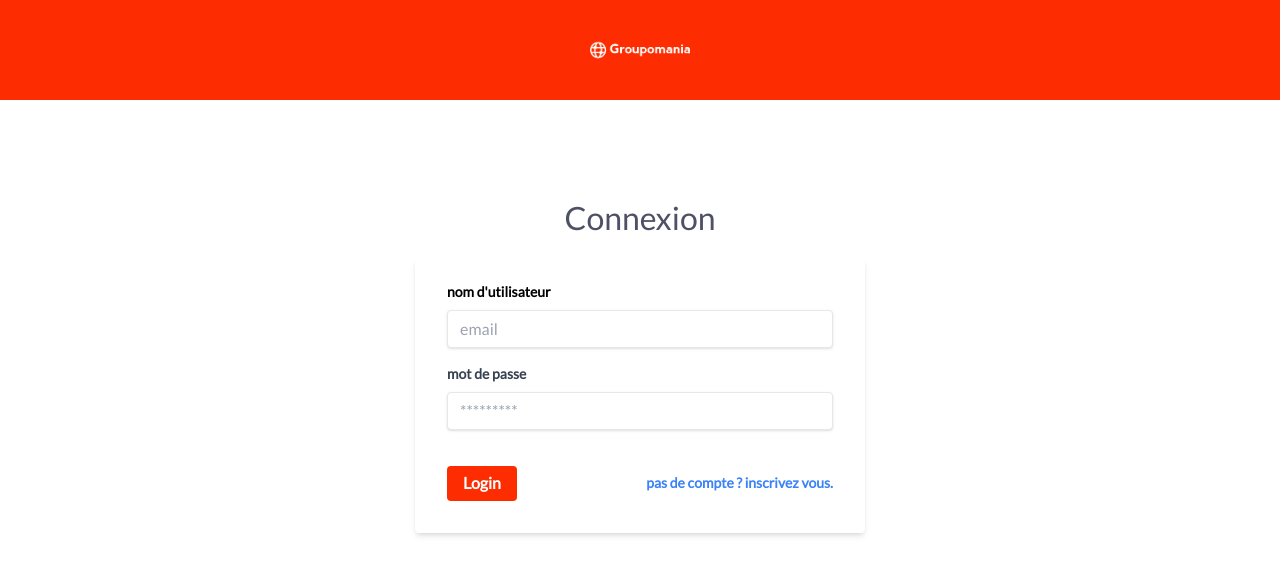
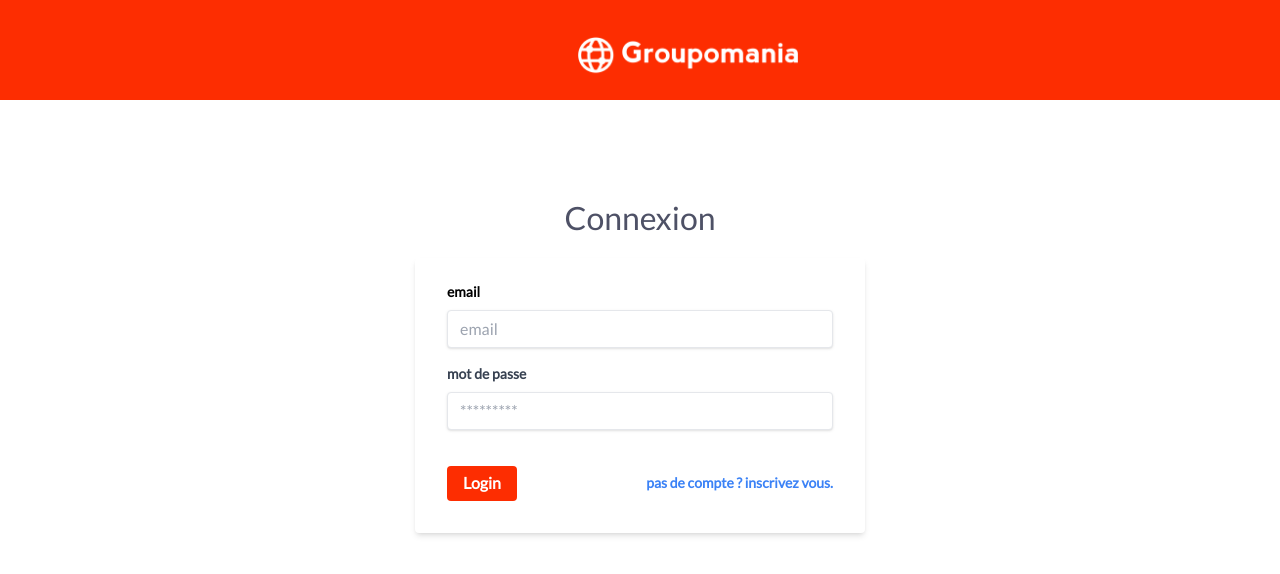
Before and after one commit to curlynux/groupomania-p7, a React (Create React App) app in the folder frontend/: page /login in a window 1280 px wide. Shown: the top 574 px of the page. Built offline with nearby package versions, Linux system fonts and the light colour scheme.

Commit message:
add form validattion

```diff
--- a/frontend/src/assets/header.css
+++ b/frontend/src/assets/header.css
@@ -1,8 +1,8 @@
-div.contain img
+img.logo
 {
-    background-color: #FD2D01;
-    width: 200px;
-
+    left: 578px;
+    top: -55px;
+    position: absolute;
     object-fit: cover;
 }
 
--- a/frontend/src/components/header.jsx
+++ b/frontend/src/components/header.jsx
@@ -8,7 +8,7 @@ function Header() {
   return (
     <div className="flex justify-center h-[100px] bg-[#FD2D01] mb-[100px]">
       <Link to={isAuth() ? "/home" : "/"}>
-        <img src={image} alt="logo" className="w-[100px]" />
+        <img src={image} alt="logo" className="w-[220px] logo" />
       </Link>
     </div>
   );
--- a/frontend/src/components/login.jsx
+++ b/frontend/src/components/login.jsx
@@ -41,8 +41,41 @@ function Login() {
     } catch (error) {
       console.log(error);
     }
+
   }
 
+
+        //verifie chaque element du formulaire afin de detecter les éventuels erreurs "chiffres et caractère spéciaux" grâce a des regex
+function formValidation() {
+
+  var email = document.getElementById("email");
+  var emailErrorMsg = document.getElementById("emailErrorMsg");
+  const regexForName = /(^[a-zA-Z][a-zA-Z\s]{0,20}[a-zA-Z]$)/;
+  const regexForEmail = /^[a-zA-Z0-9.!#$%&’*+/=?^_`{|}~-]+@[a-zA-Z0-9-]+(?:\.[a-zA-Z0-9-]+)*$/;
+
+  // vérification du formulaire lors de la validation
+      let isValid = true;
+      if(email)
+      {
+        // if(email.value.length > 0)
+        // {
+          if(email.value.trim().match(regexForEmail)){
+            email.style.border = 'solid 2px #D5FCB4';
+            emailErrorMsg.style.color = '#D5FCB4';
+            emailErrorMsg.innerHTML = "Valide";
+          }
+        else{
+            isValid=false;
+            emailErrorMsg.innerHTML = "l'email' est incorecte";
+            email.style.border = 'solid 2px red';
+            emailErrorMsg.style.color = '#fbbcbc';
+        }
+        // }
+      }
+return isValid;
+  }
+
+  formValidation()
   return (
     <div>
       <Header />
@@ -50,18 +83,12 @@ function Login() {
       <div className="flex justify-center">
         <form className="bg-white shadow-md rounded px-8 pt-6 pb-8 mb-4">
           <div className="mb-4">
-            <label
-              className="block test-gray-700 text-sm font-bold mb-2"
-              htmlFor="username"
-            >
-              nom d'utilisateur
+            <label className="block test-gray-700 text-sm font-bold mb-2" htmlFor="username">
+              email
             </label>
-            <input
-              className="shadow block appearance-none border rounded w-full py-2 px-3 text-gray-700 leading-tight focus:outline-none focus:shadow-outline"
-              id="email"
-              type="text"
-              placeholder="email"
-            />
+            <input className="shadow block appearance-none border rounded w-full py-2 px-3 text-gray-700 leading-tight focus:outline-none focus:shadow-outline" id="email"
+              type="text" placeholder="email"/>
+              <span id="emailErrorMsg"></span>
           </div>
           <div className="mb-6">
             <label
--- a/frontend/src/components/post.jsx
+++ b/frontend/src/components/post.jsx
@@ -20,7 +20,7 @@ const Post = ({
   handleUpload,
 }) => (
   <div className="post" data-id={_id}>
-    <span className="login">spartacus</span>
+    <span className="login">{post.login}</span>
     <img src={post.imageUrl} alt={post.username} id="image" />
     <div>
       <button className="like" onClick={handleLike}>
@@ -160,26 +160,7 @@ function DisplayOnePost() {
       post[0].appendChild(applyModif);
       console.log(post[0]);
       inputFile.style.display = "block";
-      // inputFile.addEventListener("change", (event) =>
-      // {
-      //   console.log(event.target.files[0]);
-      //   const fileForm = new FormData();
-      //   fileForm.append("file", event.target.files[0])
-      //   fetch(`http://localhost:8080/post/${window.location.href.split("/")[4]}`,
-      //   {
-      //     method: "PUT",
-      //     mode: "cors",
-      //     headers: {
-      //       "Authorization": `Bearer ${JSON.parse(localStorage.getItem("token"))}`,
-      //       "X-Authenticated-Userid": `${JSON.parse(localStorage.getItem("userId"))}`,
-      //     },
-      //     body: fileForm
-      //   }).then(res =>
-      //   {
-      //     console.log("file sent !");
-      //     console.log(res)
-      //   });
-      // });
+
 
       setTimeout((event) => {
         // event.preventDefault()
@@ -227,7 +208,6 @@ function DisplayOnePost() {
       }, 2000);
     };
   }
-  // setTimeout(() => modifyPost(), 1000);
 
   const handleLike = async () => {
     try {
--- a/frontend/src/components/singlePost.js
+++ b/frontend/src/components/singlePost.jsx
@@ -8,8 +8,8 @@ export function Post({ _id, post, handleLike }) {
           <button className="likeButton" onClick={handleLike}>
             👍
           </button>
-          <span className="likeText"></span>
-          <span className="disLikeText"></span>
+          <span className="likeText">{post.like}</span>
+
         </div>
         <p className="text_post">{post.post_text}</p>
       </div>
```
